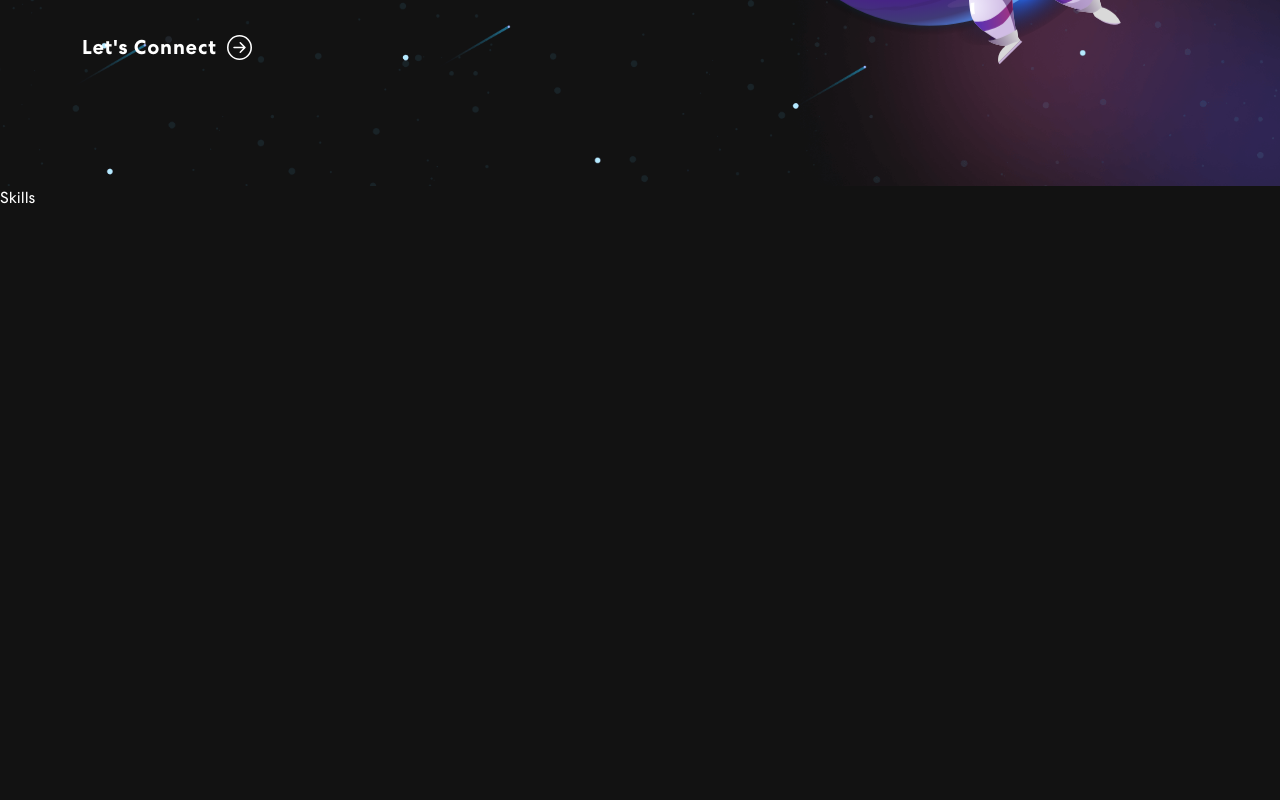
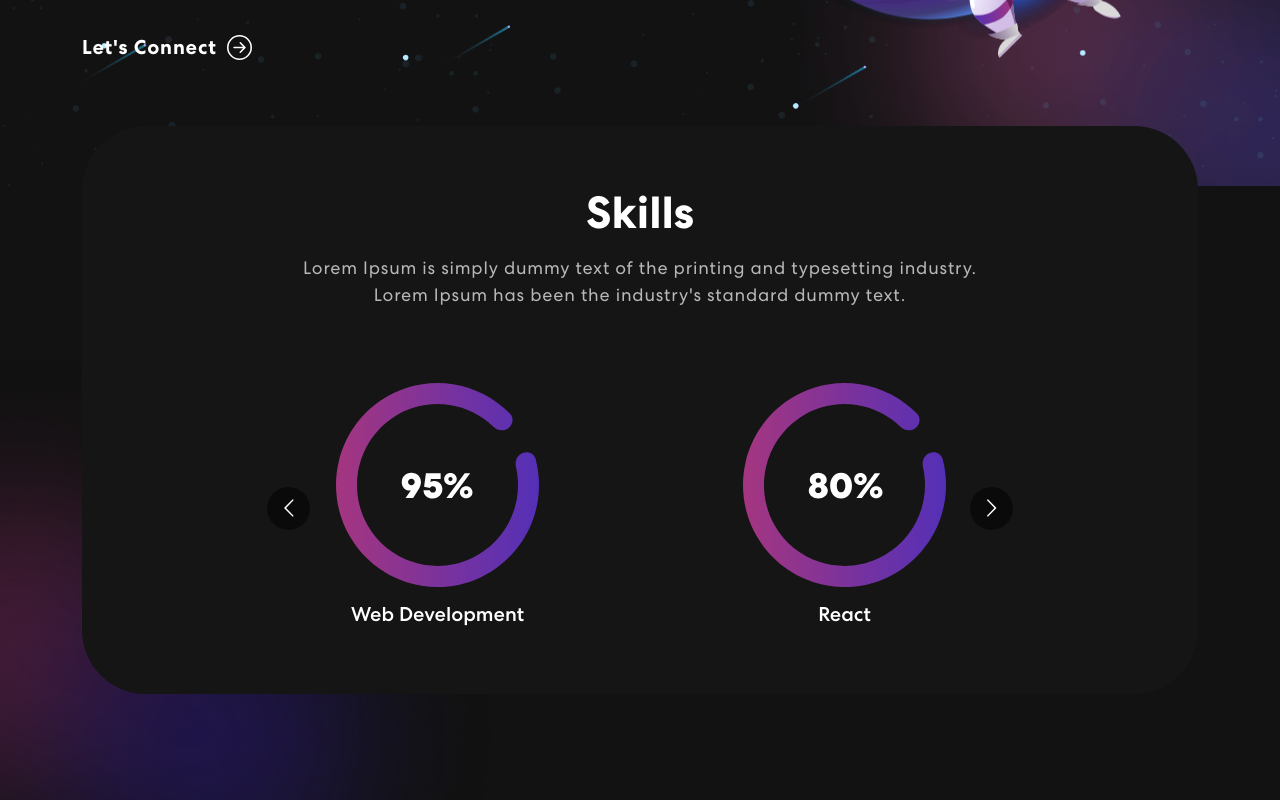
Before and after one commit to omerfdasar/MyPortfolio, a React (Create React App) app: page / in a window 1280 px wide. Shown: the part 580-1380 px from the top of the page. Before the commit the page ends 800 px from the top, so only its background shows below. Built offline with nearby package versions, Linux system fonts and the light colour scheme.

Commit message:
skills finished

```diff
--- a/src/components/Skills.js
+++ b/src/components/Skills.js
@@ -1,9 +1,74 @@
-import React from 'react'
+import meter1 from "../assets/img/meter1.svg";
+import meter2 from "../assets/img/meter2.svg";
+import meter3 from "../assets/img/meter3.svg";
+import Carousel from "react-multi-carousel";
+import "react-multi-carousel/lib/styles.css";
+import arrow1 from "../assets/img/arrow1.svg";
+import arrow2 from "../assets/img/arrow2.svg";
+import colorSharp from "../assets/img/color-sharp.png";
 
 const Skills = () => {
+  const responsive = {
+    superLargeDesktop: {
+      // the naming can be any, depends on you.
+      breakpoint: { max: 4000, min: 3000 },
+      items: 5,
+    },
+    desktop: {
+      breakpoint: { max: 3000, min: 1024 },
+      items: 3,
+    },
+    tablet: {
+      breakpoint: { max: 1024, min: 464 },
+      items: 2,
+    },
+    mobile: {
+      breakpoint: { max: 464, min: 0 },
+      items: 1,
+    },
+  };
+
   return (
-    <div>Skills</div>
-  )
-}
+    <section className="skill" id="skills">
+      <div className="container">
+        <div className="row">
+          <div className="col-12">
+            <div className="skill-bx wow zoomIn">
+              <h2>Skills</h2>
+              <p>
+                Lorem Ipsum is simply dummy text of the printing and typesetting
+                industry.<br></br> Lorem Ipsum has been the industry's standard
+                dummy text.
+              </p>
+              <Carousel
+                responsive={responsive}
+                infinite={true}
+                className="owl-carousel owl-theme skill-slider"
+              >
+                <div className="item">
+                  <img src={meter1} alt="item-img" />
+                  <h5>Web Development</h5>
+                </div>
+                <div className="item">
+                  <img src={meter2} alt="item-img" />
+                  <h5>React</h5>
+                </div>
+                <div className="item">
+                  <img src={meter3} alt="item-img" />
+                  <h5>APIs</h5>
+                </div>
+                <div className="item">
+                  <img src={meter1} alt="item-img" />
+                  <h5>Backend Development</h5>
+                </div>
+              </Carousel>
+            </div>
+          </div>
+        </div>
+      </div>
+      <img className="background-image-left" src={colorSharp} alt="Image" />
+    </section>
+  );
+};
 
-export default Skills
+export default Skills;
```
